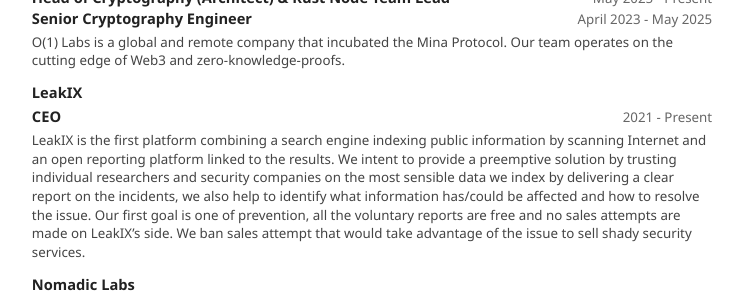
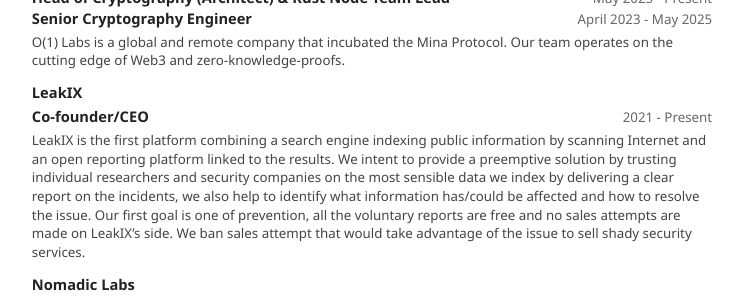
Before and after one commit to dannywillems/dannywillems.github.io, a Jekyll site: the page built from cv.html, in a window 1280 px wide and 900 px high. Shown: the part 386-686 px from the top of the window, without its empty margins (268-1011 px from the left). Built offline with Jekyll 4.4.1, drawn with Linux system fonts in a browser that asks for light colours.

Commit message:
fix: update LeakIX position to Co-founder/CEO

```diff
--- a/_data/jobs.yml
+++ b/_data/jobs.yml
@@ -26,7 +26,7 @@
 - employer: LeakIX
   url: https://leakix.net
   positions:
-    - title: CEO
+    - title: Co-founder/CEO
       start: 2021
       end: Present
   description: |
```
